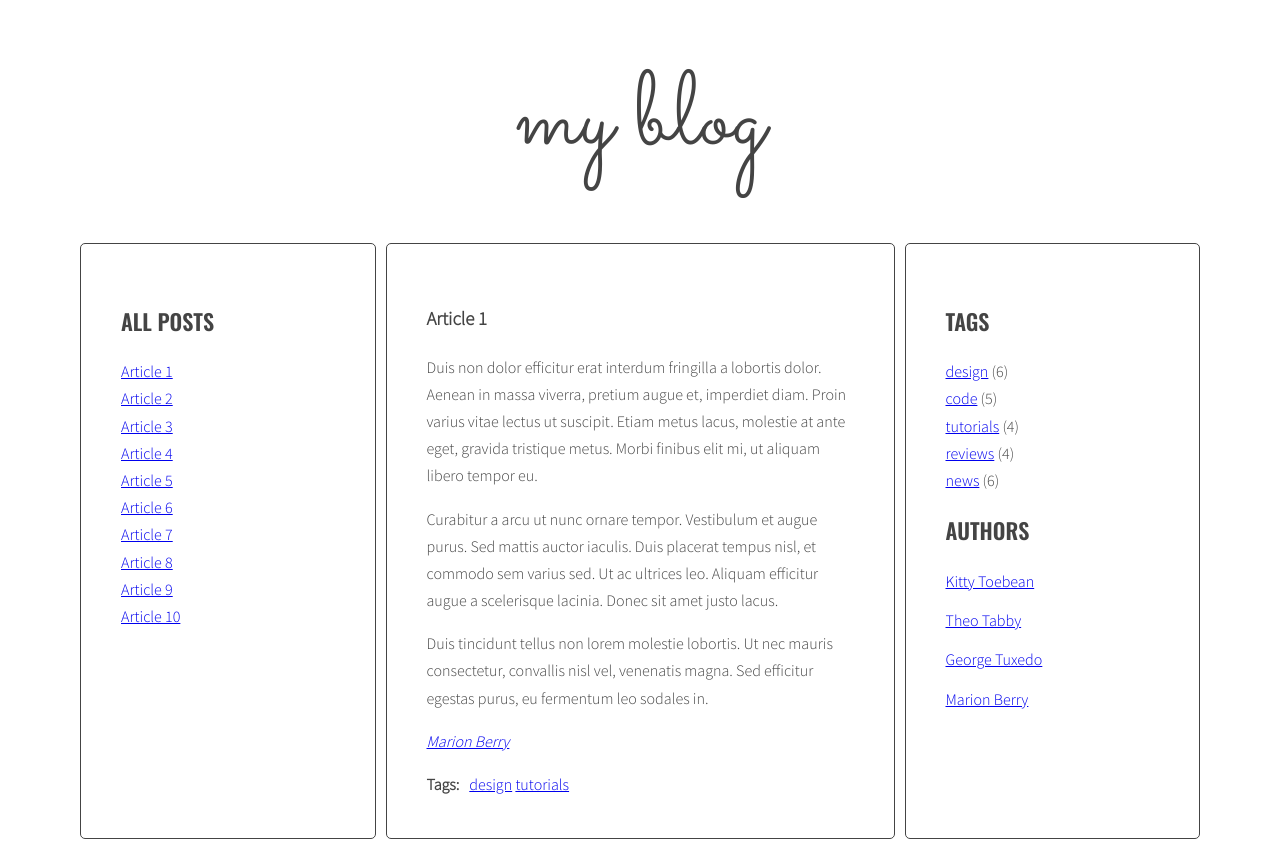
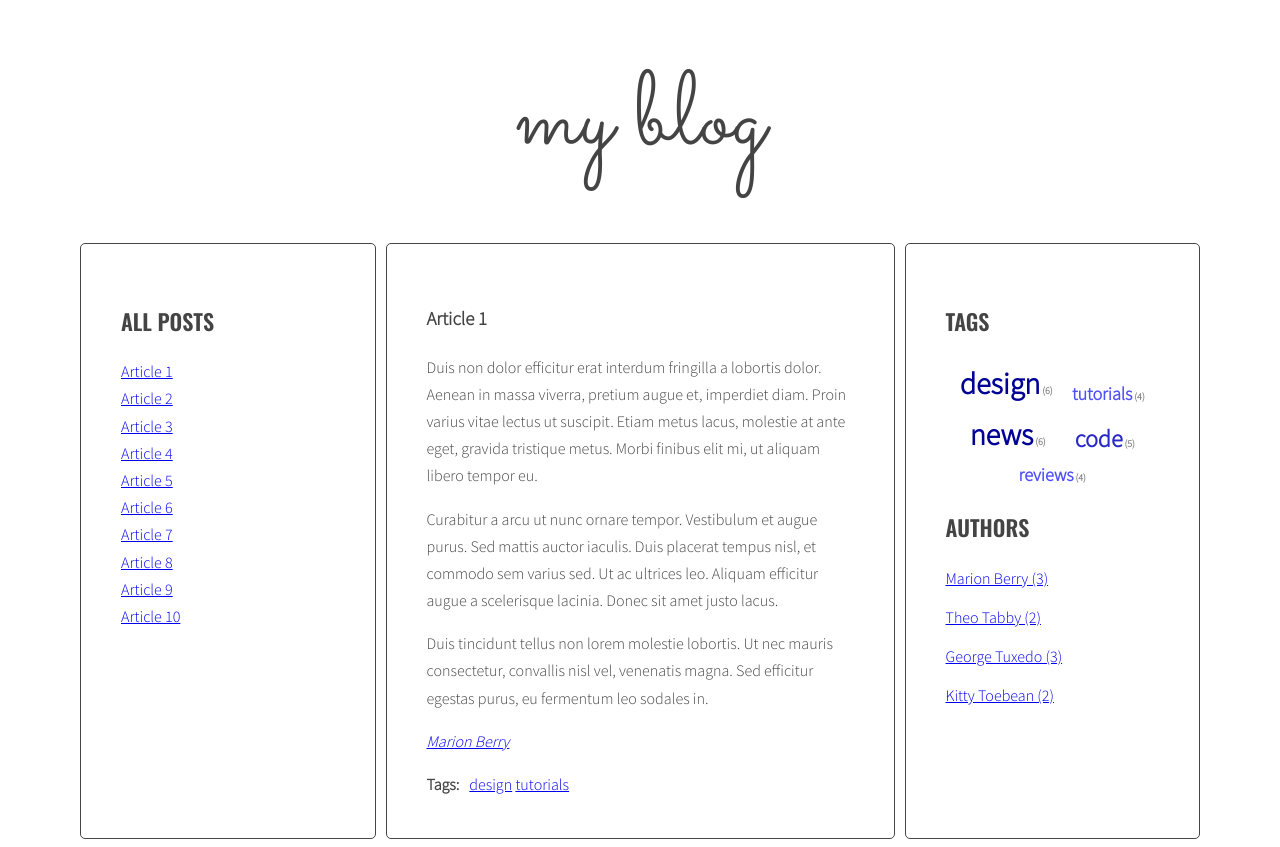
Before and after one commit to Nataniel131/javascript-blog, a website: page index.html in a window 1280 px wide. Drawn offline with nearby package versions, Linux system fonts and the light colour scheme.

Commit message:
Add a tag cloud and a list of authors

```diff
--- a/index.html
+++ b/index.html
@@ -220,34 +220,9 @@
                 <aside class="sidebar">
                     <h2 class="section-title">Tags</h2>
                     <ul class="list tags">
-                        <li><a href="#">design</a> <span>(6)</span></li>
-                        <li><a href="#">code</a> <span>(5)</span></li>
-                        <li><a href="#">tutorials</a> <span>(4)</span></li>
-                        <li><a href="#">reviews</a> <span>(4)</span></li>
-                        <li><a href="#">news</a> <span>(6)</span></li>
                     </ul>
                     <h2 class="section-title">Authors</h2>
                     <ul class="list authors">
-                        <li>
-                            <a href="#">
-                                <span class="author-name">Kitty Toebean</span>
-                            </a>
-                        </li>
-                        <li>
-                            <a href="#">
-                                <span class="author-name">Theo Tabby</span>
-                            </a>
-                        </li>
-                        <li>
-                            <a href="#">
-                                <span class="author-name">George Tuxedo</span>
-                            </a>
-                        </li>
-                        <li>
-                            <a href="#">
-                                <span class="author-name">Marion Berry</span>
-                            </a>
-                        </li>
                     </ul>
                 </aside>
             </main>
--- a/js/script.js
+++ b/js/script.js
@@ -1,11 +1,16 @@
 'use strict';
 
-const optArticleSelector = '.post',
-    optTitleSelector = '.post-title',
-    optTitleListSelector = '.titles',
-    optArticleTagsSelector = '.post-tags .list',
-    optArticleAuthorSelector = '.post-author';
-
+const opts =  {
+    articleSelector: '.post',
+    titleSelector: '.post-title',
+    titleListSelector: '.titles',
+    articleTagsSelector: '.post-tags .list',
+    articleAuthorSelector: '.post-author',
+    tagsListSelector: '.tags.list',
+    authorsListSelector: '.authors.list',
+    cloudClassCount: 4,
+    cloudClassPrefix: 'tag-size-'
+};
 
 /** GenerateTitleLinks
  * To jest funkcja, która generuje listę tytułów w lewej kolumnie.
@@ -15,8 +20,7 @@ const optArticleSelector = '.post',
  */
 const generateTitleLinks = function (customSelector = '') {
 
-    /* remove contents of titleList */
-    const titleList = document.querySelector(optTitleListSelector);
+    const titleList = document.querySelector(opts.titleListSelector);
 
     const clearTitle = function () {
         titleList.innerHTML = '';
@@ -24,26 +28,18 @@ const generateTitleLinks = function (customSelector = '') {
 
     clearTitle();
 
-    /* for each article */
-    const articles = document.querySelectorAll(optArticleSelector + customSelector);
+    const articles = document.querySelectorAll(opts.articleSelector + customSelector);
 
     let html = '';
 
     for (let article of articles) {
 
-        /* get the article id */
         const articleId = article.getAttribute('id');
 
-        /* find the title element */
-        const articleTitle = article.querySelector(optTitleSelector).innerHTML;
+        const articleTitle = article.querySelector(opts.titleSelector).innerHTML;
 
-        /* get the title from the title element */
         const linkHTML = '<li><a href="#' + articleId + '"><span>' + articleTitle + '</span></a></li>';
 
-        /* create HTML of the link */
-        // titleList.insertAdjacentHTML("beforeend", linkHTML);
-
-        /* insert link into titleList */
         html = html + linkHTML;
     }
 
@@ -52,6 +48,7 @@ const generateTitleLinks = function (customSelector = '') {
     const links = document.querySelectorAll('.titles a');
 
     for (let link of links) {
+
         link.addEventListener('click', titleClickHandler);
     }
 };
@@ -64,34 +61,73 @@ const generateTitleLinks = function (customSelector = '') {
  * @example titleClickHandler(event); // Kliknięcie w link 'href = #article-1' wyświetli artykuł 'id = article-1'
  */
 const titleClickHandler = function (event) {
+
     event.preventDefault();
+
     const clickedElement = this;
 
-    /* remove class 'active' from all article links  */
     const activeLinks = document.querySelectorAll('.titles a.active');
 
     for (let activeLink of activeLinks) {
         activeLink.classList.remove('active');
     }
 
-    /* add class 'active' to the clicked link */
     clickedElement.classList.add('active');
 
-    /* remove class 'active' from all articles */
     const activeArticles = document.querySelectorAll('.posts article.active');
 
     for (let activeArticle of activeArticles) {
         activeArticle.classList.remove('active');
     }
 
-    /* get 'href' attribute from the clicked link */
     const articleSelector = clickedElement.getAttribute('href');
 
-    /* find the correct article using the selector (value of 'href' attribute) */
     const targetArticle = document.querySelector(articleSelector);
 
-    /* add class 'active' to the correct article */
     targetArticle.classList.add('active');
+};
+
+
+/** CalculateTagsParams
+ * To jest funkcja, która ma na celu podanie najmniejszej i największej liczby wystąpień tagów w obiekcie
+ * @param tags Obiekt na który ma zadziałać funkcja
+ * @return Największa i najmniejsza liczba wystąpień tagów w obiekcie
+ * @example calculateTagsParams(allTags); // Zwraca obiekt 'params' o dwóch właściwościach 'min' i 'max'
+ */
+const calculateTagsParams = function (tags) {
+
+    const params = {
+        max: 0,
+        min: 999999,
+    };
+
+    for (let tag in tags) {
+        if(tags[tag] > params.max){
+            params.max = tags[tag];
+        }
+        if(tags[tag] < params.min){
+            params.min = tags[tag];
+        }
+    }
+
+    return params;
+};
+
+
+/** CalculateTagsClass
+ * To jest funkcja, która pobira argument count i params, zwracając klasę dla linku w chmurze tagów
+ * @param count Ilość wystąpień danego tagu
+ * @param params Obiekt który posiada własność 'min' i 'max'
+ * @return Klasa dla linku zaczynająca się od 'tag-size-' i kończąca się na cyfsze od 1 do 5
+ * @example calculateTagsClass(); // Zwraca klasę dla linku w chmurze tagów
+ */
+const calculateTagClass = function (count, params) {
+
+    const classNumber = Math.floor(((count - params.min) / (params.max - params.min) ) * opts.cloudClassCount + 1 );
+
+    const tagClass = opts.cloudClassPrefix + classNumber;
+
+    return tagClass;
 };
 
 
@@ -102,52 +138,54 @@ const titleClickHandler = function (event) {
  */
 const generateTags = function () {
 
-    /* find all articles */
-    const articles = document.querySelectorAll(optArticleSelector);
+    let allTags = {};
 
-    /* START LOOP: for every article: */
+    const articles = document.querySelectorAll(opts.articleSelector);
+
     for (let article of articles) {
 
-        /* find tags wrapper */
-        const tagsWrapper = article.querySelector(optArticleTagsSelector);
+        const tagsWrapper = article.querySelector(opts.articleTagsSelector);
 
-        /* make html variable with empty string */
         let html = '';
 
-        /* get tags from data-tags attribute */
         const articleTags = article.getAttribute('data-tags');
 
-        /* split tags into array */
         const articleTagsArray = articleTags.split(' ');
 
-        /* START LOOP: for each tag */
         for(let tag of articleTagsArray){
 
-            /* generate HTML of the link */
             const linkHTML = '<li><a href="#tag-' + tag + '">' + tag + '</a></li>';
 
-            /* add generated code to html variable */
             html = html + ' ' + linkHTML;
 
-        /* END LOOP: for each tag */
+            if (!allTags[tag]) {
+                allTags[tag] = 1;
+            } else {
+                allTags[tag]++;
+            }
         }
 
-        /* insert HTML of all the links into the tags wrapper */
+        const tagList = document.querySelector(opts.tagsListSelector);
+
+        const tagsParams = calculateTagsParams(allTags);
+
+        let allTagsHTML = '';
+
+        for (let tag in allTags) {
+
+            allTagsHTML += '<li><a href="#tag-' + tag + '" class="' + calculateTagClass(allTags[tag], tagsParams) + '">' + tag + '<span>' + ' (' + allTags[tag] + ') ' + '</span></a></li>';
+        }
+
+        tagList.innerHTML = allTagsHTML;
+
         tagsWrapper.innerHTML = html;
 
-        /* find all links to tags */
-        const links = document.querySelectorAll('.post-tags a');
+        const links = document.querySelectorAll('.post-tags a, .list.tags a');
 
-        /* START LOOP: for each link */
         for (let link of links) {
 
-            /* add tagClickHandler as event listener for that link */
             link.addEventListener('click', tagClickHandler);
-
-        /* END LOOP: for each link */
         }
-
-    /* END LOOP: for every article: */
     }
 };
 
@@ -160,43 +198,28 @@ const generateTags = function () {
  */
 const tagClickHandler = function (event) {
 
-    /* prevent default action for this event */
     event.preventDefault();
 
-    /* make new constant named "clickedElement" and give it the value of "this" */
     const clickedElement = this;
 
-    /* make a new constant "href" and read the attribute "href" of the clicked element */
     const href = clickedElement.getAttribute('href');
 
-    /* make a new constant "tag" and extract tag from the "href" constant */
     const tag = href.replace('#tag-', '');
 
-    /* find all tag links with class active */
     const activeTagLinks = document.querySelectorAll('a.active[href^="#tag-"]');
 
-    /* START LOOP: for each active tag link */
     for (let activeTagLink of activeTagLinks) {
 
-        /* remove class active */
         activeTagLink.classList.remove('active');
-
-    /* END LOOP: for each active tag link */
     }
 
-    /* find all tag links with "href" attribute equal to the "href" constant */
     const targetTagLinks = document.querySelectorAll('a[href="' + href + '"]');
 
-    /* START LOOP: for each found tag link */
     for (let targetTagLink of targetTagLinks) {
 
-        /* add class active */
         targetTagLink.classList.add('active');
-
-    /* END LOOP: for each found tag link */
     }
 
-    /* execute function "generateTitleLinks" with article selector as argument */
     generateTitleLinks('[data-tags~="' + tag + '"]');
 };
 
@@ -208,40 +231,47 @@ const tagClickHandler = function (event) {
  */
 const generateAuthors = function () {
 
-    /* find all articles */
-    const articles = document.querySelectorAll(optArticleSelector);
+    let allAuthors = {};
 
-    /* START LOOP: for every article: */
+    const articles = document.querySelectorAll(opts.articleSelector);
+
     for (let article of articles) {
 
-        /* find author wrapper */
-        const authorWrapper = article.querySelector(optArticleAuthorSelector);
+        const authorWrapper = article.querySelector(opts.articleAuthorSelector);
 
-        /* get author from data-author attribute */
         const articleAuthor = article.getAttribute('data-author');
 
-        /* create address for href */
         const articleAuthorAddress = articleAuthor.replace(' ', '-');
 
-        /* generate HTML of the link */
+        if (!allAuthors[articleAuthor]) {
+            allAuthors[articleAuthor] = 1;
+        } else {
+            allAuthors[articleAuthor]++;
+        }
+
         const linkHTML = '<a href="#A-' + articleAuthorAddress + '"><span>' + articleAuthor + '</span></a>';
 
-        /* insert HTML the link into the author wrapper */
         authorWrapper.innerHTML = linkHTML;
 
-        /* find all links to author */
-        const links = document.querySelectorAll('.post-author a');
+        const authorList = document.querySelector(opts.authorsListSelector);
 
-        /* START LOOP: for each link */
+        let allAuthorsHTML = '';
+
+        for (let author in allAuthors) {
+
+            const authorAtribute = author.replace(' ', '-');
+
+            allAuthorsHTML += '<li><a href="#A-' + authorAtribute + '">' + author + ' (' + allAuthors[author] + ') ' + '</a></li>';
+        }
+
+        authorList.innerHTML = allAuthorsHTML;
+
+        const links = document.querySelectorAll('.post-author a, .authors.list a');
+
         for (let link of links) {
 
-            /* add authorClickHandler as event listener for that link */
             link.addEventListener('click', authorClickHandler);
-
-        /* END LOOP: for each link */
         }
-
-    /* END LOOP: for every article: */
     }
 };
 
@@ -254,43 +284,28 @@ const generateAuthors = function () {
  */
 const authorClickHandler = function (event) {
 
-    /* prevent default action for this event */
     event.preventDefault();
 
-    /* make new constant named "clickedElement" and give it the value of "this" */
     const clickedElement = this;
 
-    /* make a new constant "href" and read the attribute "href" of the clicked element */
     const href = clickedElement.getAttribute('href');
 
-    /* make a new constant "author" and extract author from the "href" constant */
     const author = href.replace('#A-', '').replace('-', ' ');
 
-    /* find all author links with class active */
     const activeAuthorLinks = document.querySelectorAll('a.active[href^="#A-"]');
 
-    /* START LOOP: for each active author link */
     for (let activeAuthorLink of activeAuthorLinks) {
 
-        /* remove class active */
         activeAuthorLink.classList.remove('active');
-
-    /* END LOOP: for each active author link */
     }
 
-    /* find all author links with "href" attribute equal to the "href" constant */
     const targetAuthorLinks = document.querySelectorAll('a[href="' + href + '"]');
 
-    /* START LOOP: for each found author link */
     for (let targetAuthorLink of targetAuthorLinks) {
 
-        /* add class active */
         targetAuthorLink.classList.add('active');
-
-    /* END LOOP: for each found author link */
     }
 
-    /* execute function "generateTitleLinks" with article selector as argument */
     generateTitleLinks('[data-author="' + author + '"]');
 };
 
--- a/sass/style.scss
+++ b/sass/style.scss
@@ -123,3 +123,52 @@ body {
         margin: 0 10px 0 0;
     }
 }
+
+.list.tags {
+    display: flex;
+    flex-wrap: wrap;
+    justify-content: space-evenly;
+
+    li {
+        vertical-align: bottom;
+        display: flex;
+        align-items: flex-end;
+    }
+}
+
+.tag-size-1, .tag-size-2, .tag-size-3, .tag-size-4, .tag-size-5 {
+    flex: auto;
+    text-decoration: none;
+    padding: 0 5px;
+    font-weight: bold;
+
+    span {
+        color: gray;
+        font-size: 10px;
+    }
+}
+
+.tag-size-1 {
+    font-size: 18px;
+    color: rgb(80, 80, 250);
+}
+
+.tag-size-2 {
+    font-size: 21px;
+    color: rgb(60, 60, 225);
+}
+
+.tag-size-3 {
+    font-size: 24px;
+    color: rgb(40, 40, 200);
+}
+
+.tag-size-4 {
+    font-size: 27px;
+    color: rgb(20, 20, 175);
+}
+
+.tag-size-5 {
+    font-size: 30px;
+    color: rgb(0, 0, 150);
+}
```
Also changed, not shown: css/style.css, 1 other file.
